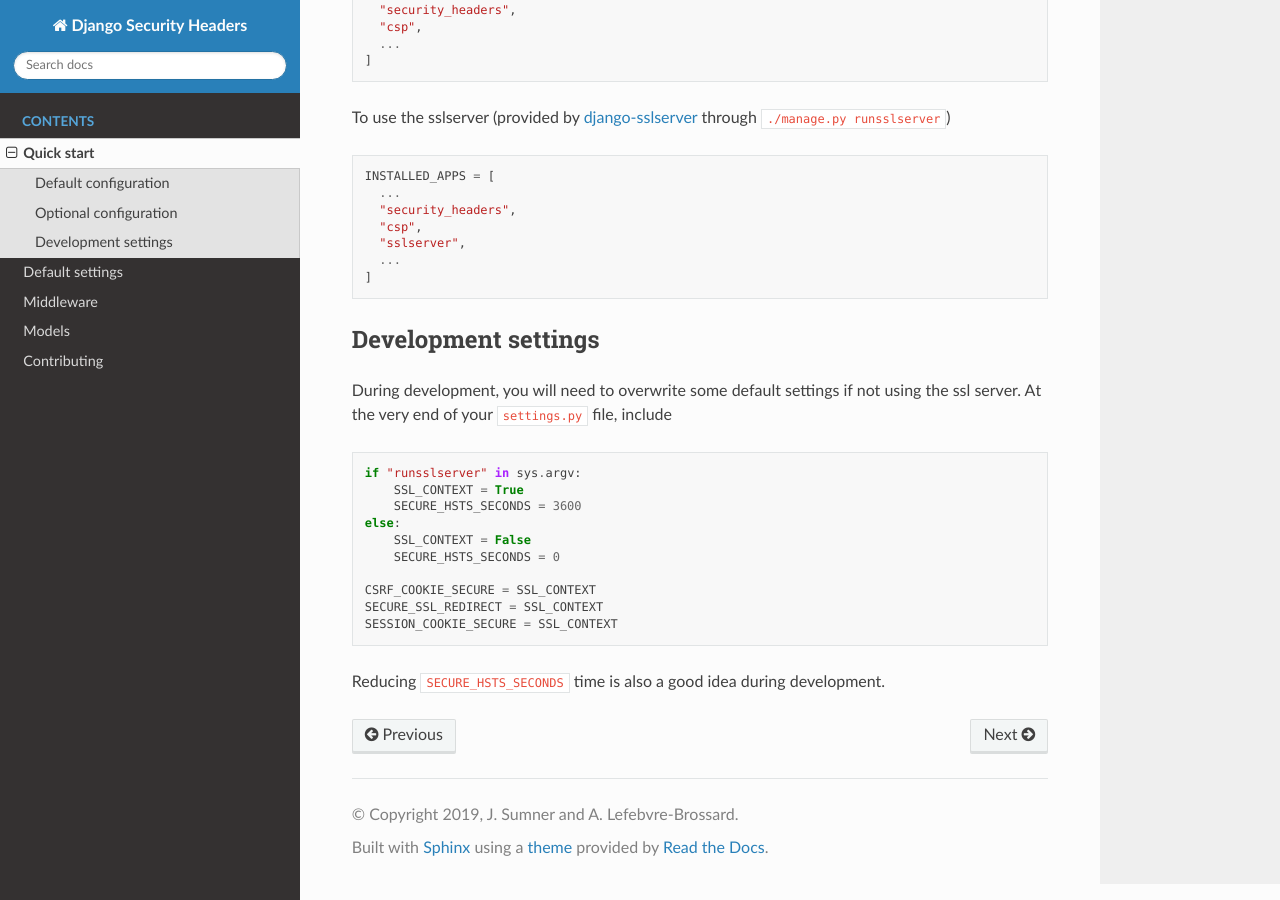
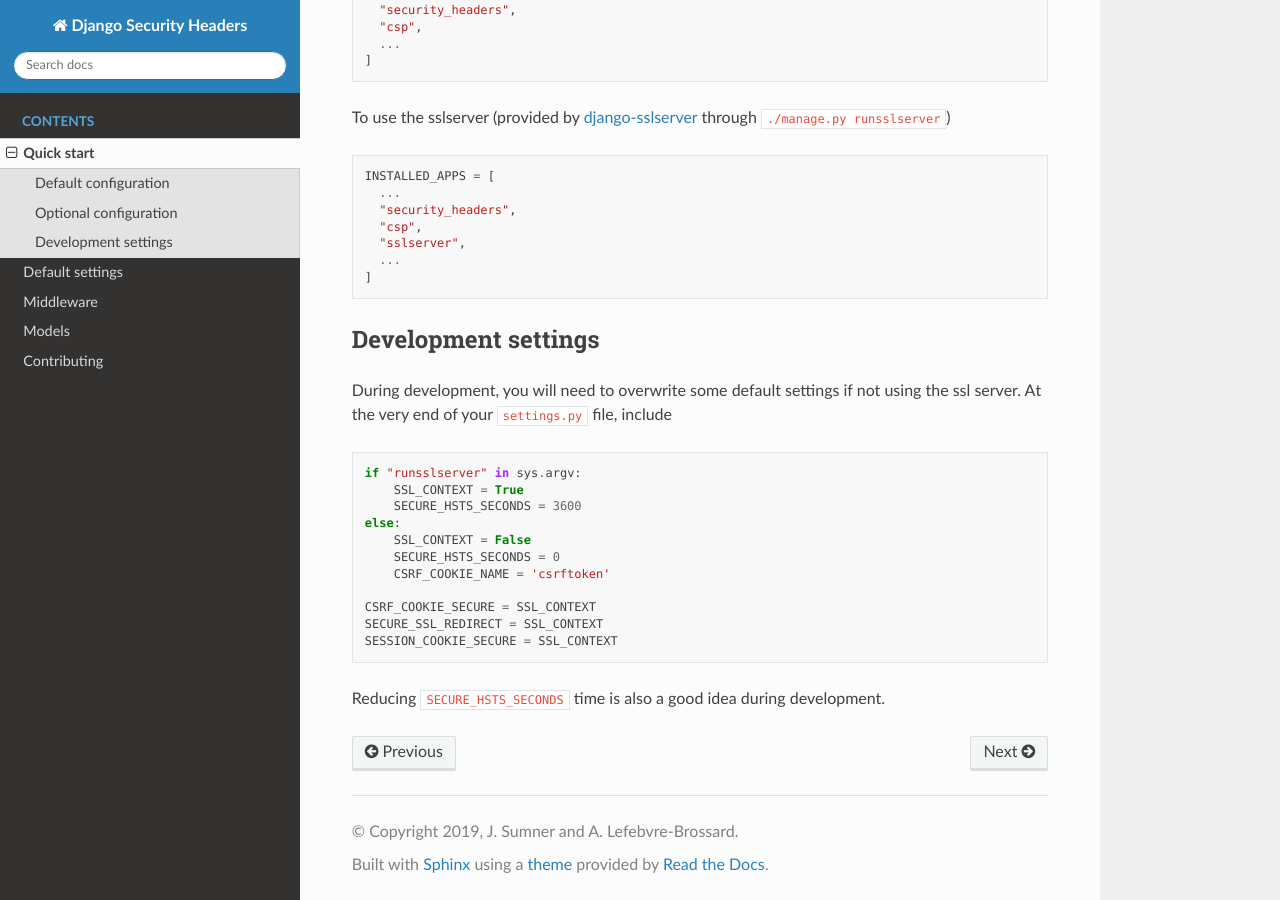
Before and after one commit to rogue707Dev/Django-security-headers, a Sphinx documentation site: the page built from docs/quickstart.rst, in a window 1280 px wide and 900 px high, scrolled down 1621 px. Built offline with Sphinx 7.4.7 and the Read the Docs theme 2.0.0, drawn with Linux system fonts in a browser that asks for light colours.

Commit message:
Update quickstart

```diff
--- a/docs/quickstart.rst
+++ b/docs/quickstart.rst
@@ -95,6 +95,7 @@ During development, you will need to overwrite some default settings if not usin
     else:
         SSL_CONTEXT = False
         SECURE_HSTS_SECONDS = 0
+        CSRF_COOKIE_NAME = 'csrftoken'
 
     CSRF_COOKIE_SECURE = SSL_CONTEXT
     SECURE_SSL_REDIRECT = SSL_CONTEXT
```
